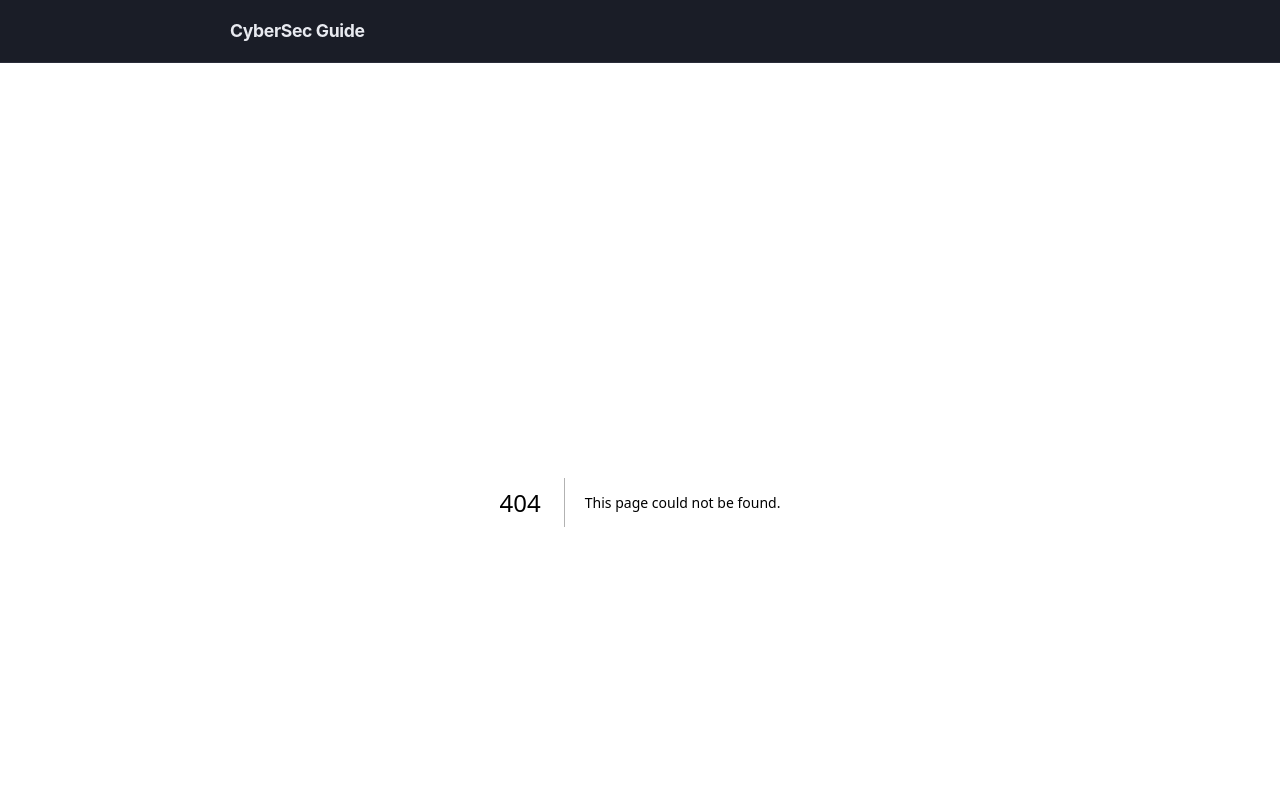
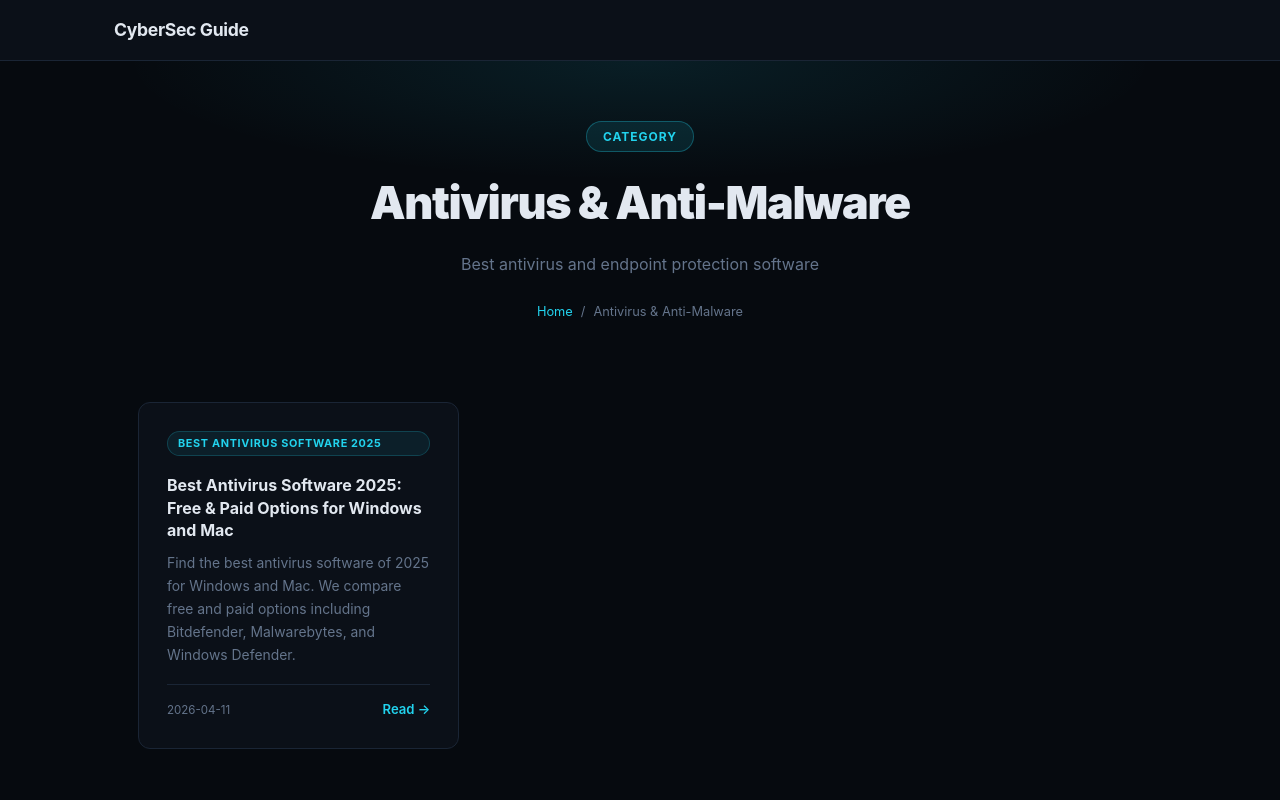
Before and after one commit to conceptsellerbills-cmyk/cybersec-guide, a Next.js app: page /category/antivirus in a window 1280 px wide. Before the commit this address had no page. Shown: the top 800 px of the page. Built offline with nearby package versions, Linux system fonts and the light colour scheme.

Commit message:
feat: add category pages for all 21 cybersec categories

```diff
--- /dev/null
+++ b/app/category/[category]/page.tsx
@@ -0,0 +1,119 @@
+import { getAllPosts } from '../../../lib/posts'
+import type { Metadata } from 'next'
+import { notFound } from 'next/navigation'
+
+type Props = { params: Promise<{ category: string }> }
+
+const CATEGORY_MAP: Record<string, { label: string; desc: string; keywords: string[] }> = {
+  'ethical-hacking':        { label: 'Ethical Hacking',          desc: 'Pentesting tools, techniques & vulnerability research',      keywords: ['ethical hacking','pentesting','penetration','metasploit','kali','burp suite','oscp'] },
+  'network-security':       { label: 'Network Security',          desc: 'Firewalls, IDS, IPS & network defense strategies',           keywords: ['network security','firewall','ids','ips','wireshark','nmap','nids'] },
+  'privacy':                { label: 'Privacy Tools',             desc: 'VPNs, browsers, anonymity & digital privacy',                keywords: ['vpn','privacy','anonymity','browser','tor','proton','mullvad','nordvpn'] },
+  'authentication':         { label: 'Password & Auth',           desc: 'Password managers, MFA & authentication security',          keywords: ['password','mfa','authentication','2fa','bitwarden','1password','yubikey','passkey'] },
+  'cloud-security':         { label: 'Cloud Security',            desc: 'AWS, Azure & GCP security hardening',                       keywords: ['cloud security','aws','azure','gcp','cloud','s3','iam','scp'] },
+  'mobile-security':        { label: 'Mobile Security',           desc: 'Android & iOS security tips and tools',                     keywords: ['mobile security','android','ios','iphone','mdm','mobile','app security'] },
+  'ransomware':             { label: 'Ransomware Protection',     desc: 'Ransomware defense, backup strategies & recovery',          keywords: ['ransomware','backup','recovery','3-2-1','malwarebytes','acronis','veeam'] },
+  'certifications':         { label: 'Cybersecurity Certs',       desc: 'Best certifications for a cybersecurity career',            keywords: ['certification','cissp','security+','oscp','ceh','cism','cysa','comptia'] },
+  'antivirus':              { label: 'Antivirus & Anti-Malware',  desc: 'Best antivirus and endpoint protection software',           keywords: ['antivirus','malware','bitdefender','malwarebytes','norton','kaspersky','eset','windows defender'] },
+  'bug-bounty':             { label: 'Bug Bounty',                desc: 'Bug bounty platforms, programs & getting started',          keywords: ['bug bounty','hackerone','bugcrowd','intigriti','synack','vulnerability disclosure'] },
+  'small-business':         { label: 'SMB Security',              desc: 'Cybersecurity for small and medium businesses',             keywords: ['small business','smb','msp','firewall','endpoint','cyber insurance','sme'] },
+  'dark-web':               { label: 'Dark Web Monitoring',       desc: 'Monitor the dark web for stolen credentials & data',        keywords: ['dark web','monitoring','breach','stolen','credentials','haveibeenpwned','spycloud'] },
+  'endpoint-security':      { label: 'Endpoint Security',         desc: 'EDR, EPP & XDR platforms for endpoint protection',          keywords: ['endpoint','edr','xdr','epp','crowdstrike','sentinelone','defender','sophos'] },
+  'phishing':               { label: 'Phishing Prevention',       desc: 'Spot and stop phishing, smishing & social engineering',     keywords: ['phishing','smishing','vishing','social engineering','bec','email security','dmarc'] },
+  'siem':                   { label: 'SIEM & Log Management',     desc: 'Best SIEM platforms for threat detection & compliance',     keywords: ['siem','splunk','sentinel','qradar','elastic','wazuh','log management','soc'] },
+  'iam':                    { label: 'Identity & Access Mgmt',    desc: 'IAM, SSO, MFA & privileged access management tools',        keywords: ['iam','sso','mfa','okta','entra','cyberark','identity','privileged','pam'] },
+  'zero-trust':             { label: 'Zero Trust Security',       desc: 'Zero trust architecture, ZTNA & implementation guides',     keywords: ['zero trust','ztna','least privilege','microsegmentation','cloudflare access','zscaler'] },
+  'threat-intelligence':    { label: 'Threat Intelligence',        desc: 'CTI tools, feeds & frameworks for proactive defense',      keywords: ['threat intelligence','cti','mitre','att&ck','recorded future','mandiant','misp','ioc'] },
+  'vulnerability-management':{ label: 'Vulnerability Management', desc: 'Vulnerability scanning, patching & risk prioritization',    keywords: ['vulnerability','cve','nessus','qualys','rapid7','patch','cvss','scanning'] },
+  'incident-response':      { label: 'Incident Response',         desc: 'IR plans, playbooks & tools for cyber incident handling',   keywords: ['incident response','ir','forensics','theHive','velociraptor','dfir','soc','playbook'] },
+  'devsecops':              { label: 'DevSecOps',                 desc: 'Security in CI/CD pipelines, SAST, DAST & secrets management', keywords: ['devsecops','sast','dast','secrets','snyk','checkmarx','sonarqube','ci/cd','supply chain'] },
+}
+
+export async function generateStaticParams() {
+  return Object.keys(CATEGORY_MAP).map((category) => ({ category }))
+}
+
+export async function generateMetadata({ params }: Props): Promise<Metadata> {
+  const { category } = await params
+  const cat = CATEGORY_MAP[category]
+  if (!cat) return {}
+  return {
+    title: `${cat.label} 2025 — CyberSec Guide`,
+    description: cat.desc,
+    alternates: { canonical: `/category/${category}` },
+  }
+}
+
+export default async function CategoryPage({ params }: Props) {
+  const { category } = await params
+  const cat = CATEGORY_MAP[category]
+  if (!cat) notFound()
+
+  const all = getAllPosts()
+  const kw = cat.keywords
+  const matched = all.filter((p) => {
+    const text = ((p.keyword || '') + ' ' + (p.title || '') + ' ' + (p.slug || '')).toLowerCase()
+    return kw.some((k) => text.includes(k))
+  })
+  const posts = matched.length > 0 ? matched : all
+
+  return (
+    <>
+      <style>{`
+        *,*::before,*::after{box-sizing:border-box;margin:0;padding:0}
+        :root{--bg:#060a0f;--surface:#0b1018;--border:#1a2535;--text:#e2e8f0;--muted:#64748b;--accent:#22d3ee;--accent2:#f97316;--radius:12px}
+        body{background:var(--bg);color:var(--text);font-family:-apple-system,BlinkMacSystemFont,"Segoe UI",sans-serif;line-height:1.6}
+        a{text-decoration:none;color:inherit}
+        .container{max-width:1100px;margin:0 auto;padding:0 24px}
+        .cat-hero{padding:60px 24px 48px;text-align:center;background:radial-gradient(ellipse 70% 50% at 50% 0%,rgba(34,211,238,0.1) 0%,transparent 70%)}
+        .cat-badge{display:inline-block;padding:5px 16px;border-radius:20px;background:rgba(34,211,238,0.1);border:1px solid rgba(34,211,238,0.3);color:var(--accent);font-size:0.75rem;font-weight:700;letter-spacing:0.08em;text-transform:uppercase;margin-bottom:16px}
+        .cat-hero h1{font-size:clamp(1.8rem,4vw,2.8rem);font-weight:900;letter-spacing:-0.03em;margin-bottom:12px}
+        .cat-hero p{color:var(--muted);font-size:1rem;max-width:560px;margin:0 auto 24px}
+        .breadcrumb{display:flex;align-items:center;gap:8px;font-size:0.8rem;color:var(--muted);justify-content:center;margin-bottom:32px}
+        .breadcrumb a{color:var(--accent)}
+        .post-grid{display:grid;grid-template-columns:repeat(auto-fill,minmax(320px,1fr));gap:20px;padding-bottom:80px}
+        .post-card{background:var(--surface);border:1px solid var(--border);border-radius:var(--radius);padding:28px;display:flex;flex-direction:column;transition:border-color 0.15s,transform 0.15s}
+        .post-card:hover{border-color:var(--accent);transform:translateY(-2px)}
+        .post-tag{display:inline-block;padding:3px 10px;border-radius:20px;background:rgba(34,211,238,0.08);border:1px solid rgba(34,211,238,0.2);color:var(--accent);font-size:0.68rem;font-weight:700;letter-spacing:0.06em;text-transform:uppercase;margin-bottom:12px}
+        .post-card h2{font-size:1rem;font-weight:700;line-height:1.4;margin-bottom:10px}
+        .post-card h2 a:hover{color:var(--accent)}
+        .post-card p{color:var(--muted);font-size:0.87rem;line-height:1.65;flex:1;margin-bottom:18px}
+        .post-footer{display:flex;align-items:center;justify-content:space-between;padding-top:14px;border-top:1px solid var(--border)}
+        .post-date{font-size:0.72rem;color:var(--muted)}
+        .post-link{font-size:0.82rem;color:var(--accent);font-weight:600}
+        .empty{text-align:center;padding:80px 0;color:var(--muted)}
+        @media(max-width:600px){.post-grid{grid-template-columns:1fr}}
+      `}</style>
+
+      <div className="cat-hero">
+        <div className="cat-badge">Category</div>
+        <h1>{cat.label}</h1>
+        <p>{cat.desc}</p>
+        <div className="breadcrumb">
+          <a href="/">Home</a>
+          <span>/</span>
+          <span>{cat.label}</span>
+        </div>
+      </div>
+
+      <div className="container">
+        {posts.length === 0 ? (
+          <p className="empty">No articles yet — check back soon!</p>
+        ) : (
+          <div className="post-grid">
+            {posts.map((post) => (
+              <article className="post-card" key={post.slug}>
+                {post.keyword && <span className="post-tag">{post.keyword}</span>}
+                <h2><a href={`/${post.slug}`}>{post.title}</a></h2>
+                <p>{post.description}</p>
+                <div className="post-footer">
+                  <span className="post-date">{post.date}</span>
+                  <a href={`/${post.slug}`} className="post-link">Read →</a>
+                </div>
+              </article>
+            ))}
+          </div>
+        )}
+      </div>
+    </>
+  )
+}
```
